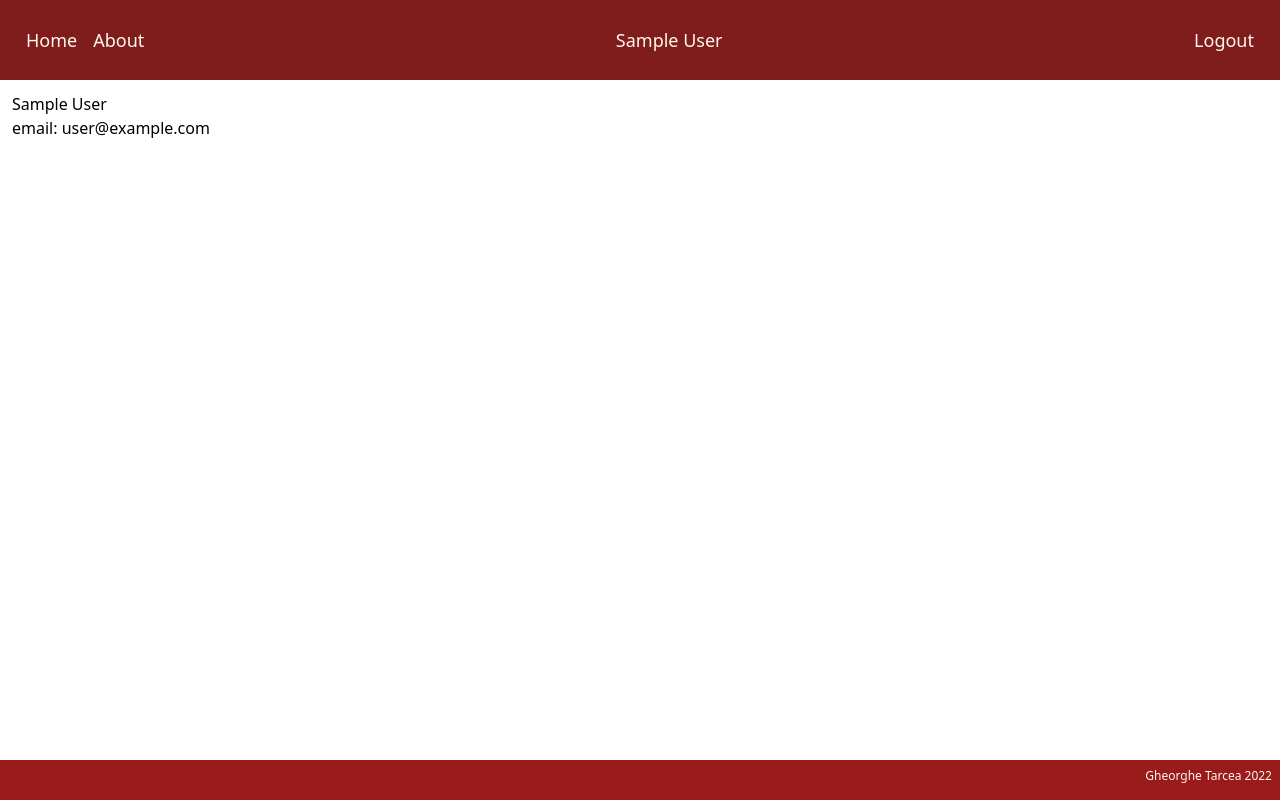
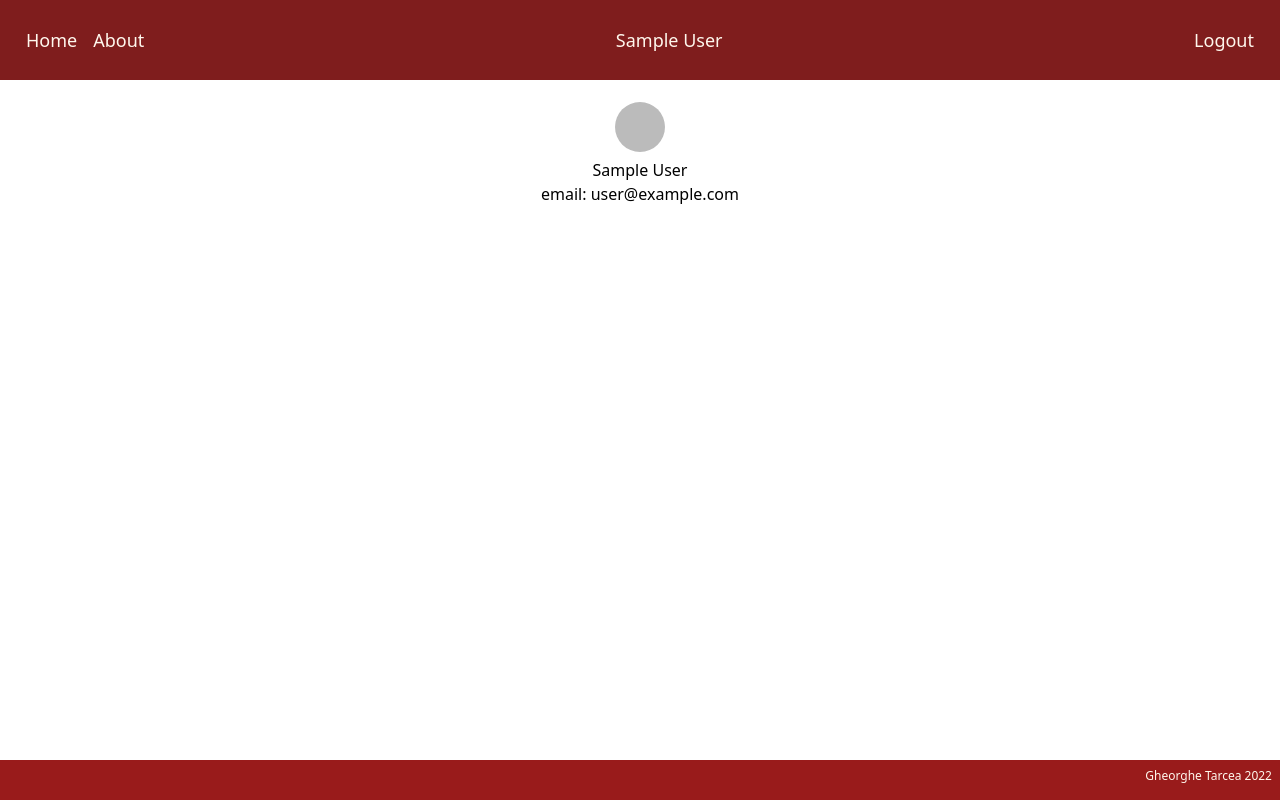
Before and after one commit to tarcea/bookmark-next-ts, a Next.js app: page /dashboard in a window 1280 px wide. Built offline with nearby package versions, Linux system fonts and the light colour scheme; no server answers; sample sign-in values are in the browser's storage.

Commit message:
slved issue when title is missing

```diff
--- a/components/Dashboard.tsx
+++ b/components/Dashboard.tsx
@@ -1,10 +1,26 @@
+import Image from 'next/image';
 import { useAuth } from '../context/AuthContext';
 
 const Dashboard = () => {
   const { user } = useAuth();
 
+  const imgLoader = () => {
+    return user.photo;
+  };
+
   return (
-    <div>
+    <div className='container mx-auto flex flex-col items-center p-2.5'>
+      <div className=''>
+        <Image
+          src={user.photo}
+          alt={user.displayName}
+          width={50}
+          height={50}
+          loader={imgLoader}
+          className='rounded-full'
+          // layout='responsive'
+        />
+      </div>
       {user.displayName}
       <p>email: {user.email}</p>
     </div>
--- a/context/AuthContext.tsx
+++ b/context/AuthContext.tsx
@@ -24,6 +24,7 @@ export const AuthContextProvider = ({ children }: ContextProps) => {
   const [user, setUser] = useState<any>(null);
   const [loading, setLoading] = useState(true);
   const [message, setMessage] = useState('');
+  const [token, setToken] = useState('');
 
   const signInWithGoogle = async () => {
     await signInWithPopup(auth, googleProvider);
@@ -43,13 +44,15 @@ export const AuthContextProvider = ({ children }: ContextProps) => {
   };
 
   useEffect(() => {
-    const unsubscribe = onAuthStateChanged(auth, (user) => {
+    const unsubscribe = onAuthStateChanged(auth, async (user) => {
       if (user) {
         setUser({
           uid: user.uid,
           email: user.email,
           displayName: user.displayName,
+          photo: user.photoURL,
         });
+        setToken(await user.getIdToken());
       } else {
         setUser(null);
       }
@@ -67,6 +70,7 @@ export const AuthContextProvider = ({ children }: ContextProps) => {
         logout,
         message,
         setMessage,
+        token,
       }}
     >
       {!loading && children}
--- a/package.json
+++ b/package.json
@@ -15,7 +15,9 @@
   "dependencies": {
     "@prisma/client": "^4.1.1",
     "axios": "^0.27.2",
+    "cookies": "^0.8.0",
     "firebase": "^9.9.1",
+    "firebase-admin": "^11.0.1",
     "jsdom": "^20.0.0",
     "next": "12.2.0",
     "react": "18.2.0",
@@ -24,6 +26,7 @@
     "react-social-login-buttons": "^3.6.1"
   },
   "devDependencies": {
+    "@types/cookies": "^0.7.7",
     "@types/jsdom": "^20.0.0",
     "@types/node": "18.0.1",
     "@types/react": "18.0.14",
--- /dev/null
+++ b/pages/api/bookmarks/public/index.ts
@@ -0,0 +1,23 @@
+import { NextApiRequest, NextApiResponse } from 'next';
+import { getPublicBookmarks } from '../../../../db/dbActions';
+
+const handler = async (req: NextApiRequest, res: NextApiResponse) => {
+  const method: keyof ResponseFuncs = req.method as keyof ResponseFuncs;
+
+  try {
+    switch (method) {
+      case 'GET': {
+        const bookmarks = await getPublicBookmarks();
+        res.status(200).json(bookmarks);
+        break;
+      }
+      default: {
+        res.status(400).json({ message: 'method not allowed' });
+      }
+    }
+  } catch (error) {
+    res.status(500).json({ error });
+  }
+};
+
+export default handler;
--- a/pages/api/preview.ts
+++ b/pages/api/preview.ts
@@ -1,7 +1,7 @@
 // Next.js API route support: https://nextjs.org/docs/api-routes/introduction
-import type { NextApiRequest, NextApiResponse } from 'next';
 import axios from 'axios';
 import jsdom from 'jsdom';
+import type { NextApiRequest, NextApiResponse } from 'next';
 
 const { JSDOM } = jsdom;
 
@@ -73,7 +73,7 @@ export const scraper = async (req: NextApiRequest, res: NextApiResponse) => {
         : details['og:image'] || details['image'];
 
     const result = {
-      title: title?.text,
+      title: title?.text || '',
       url: url,
       description:
         details['description'] ||
--- a/pages/index.tsx
+++ b/pages/index.tsx
@@ -7,9 +7,10 @@ import Search from '../components/Search';
 import { useAuth } from '../context/AuthContext';
 
 const Home = ({ bookmarks }: BookmarksProps) => {
-  const { user } = useAuth();
+  const { user, token } = useAuth();
+
   const [filterOption, setFilterOption] = useState('all bookmarks');
-
+  console.log(user, token);
   const publicbookmarks = (bookmarks: Bookmark[]) => {
     return bookmarks.filter((bookmark) => bookmark.public);
   };
@@ -76,9 +77,9 @@ const Home = ({ bookmarks }: BookmarksProps) => {
   );
 };
 
-export const getServerSideProps: GetServerSideProps = async () => {
+export const getServerSideProps: GetServerSideProps = async ({ req, res }) => {
+  res.setHeader('Autorization', 'ssskkkkk');
   const bookmarks = await getBookmarks();
-
   return {
     props: { bookmarks },
     // revalidate: 1,
```
Also changed, not shown: apiActions/apiActions.ts (+27 -3 lines), config/firebaseSetupAdmin.ts (added, +19 -0 lines), pages/api/bookmarks/index.ts (+8 -0 lines), 2 other files (tests, documents, lock files or other folders).
